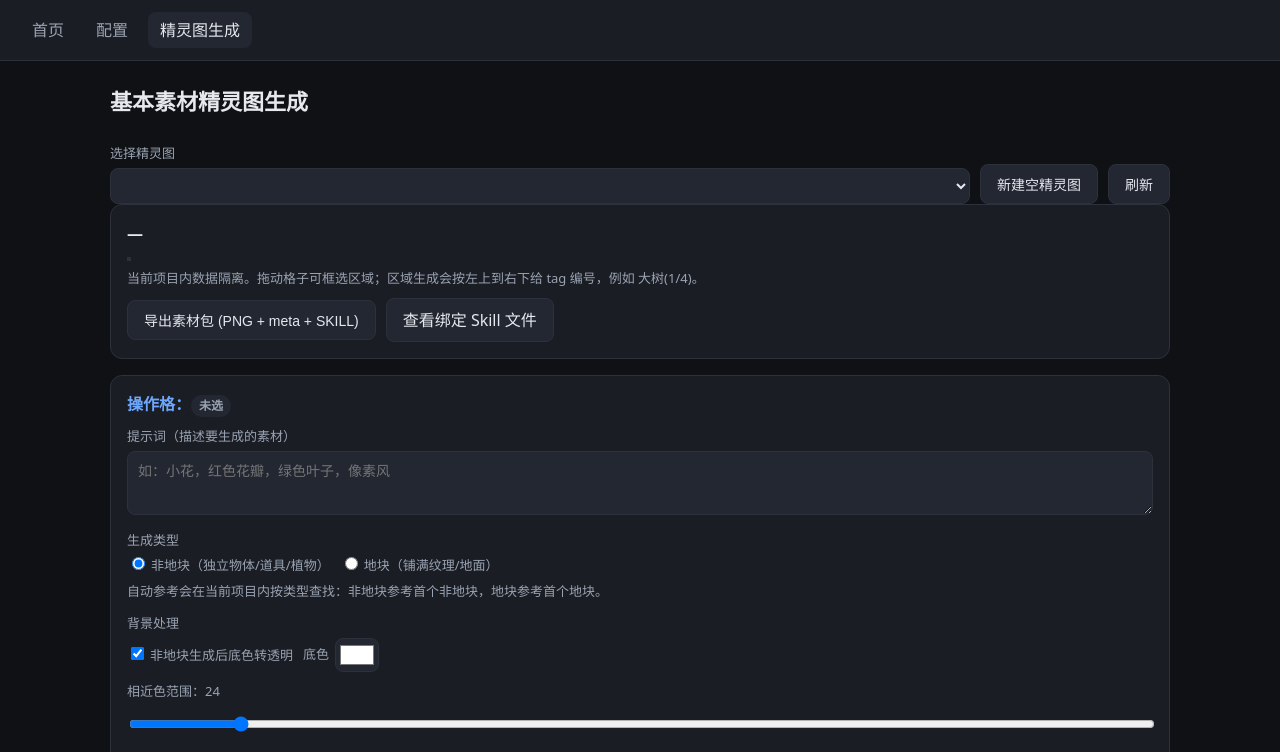
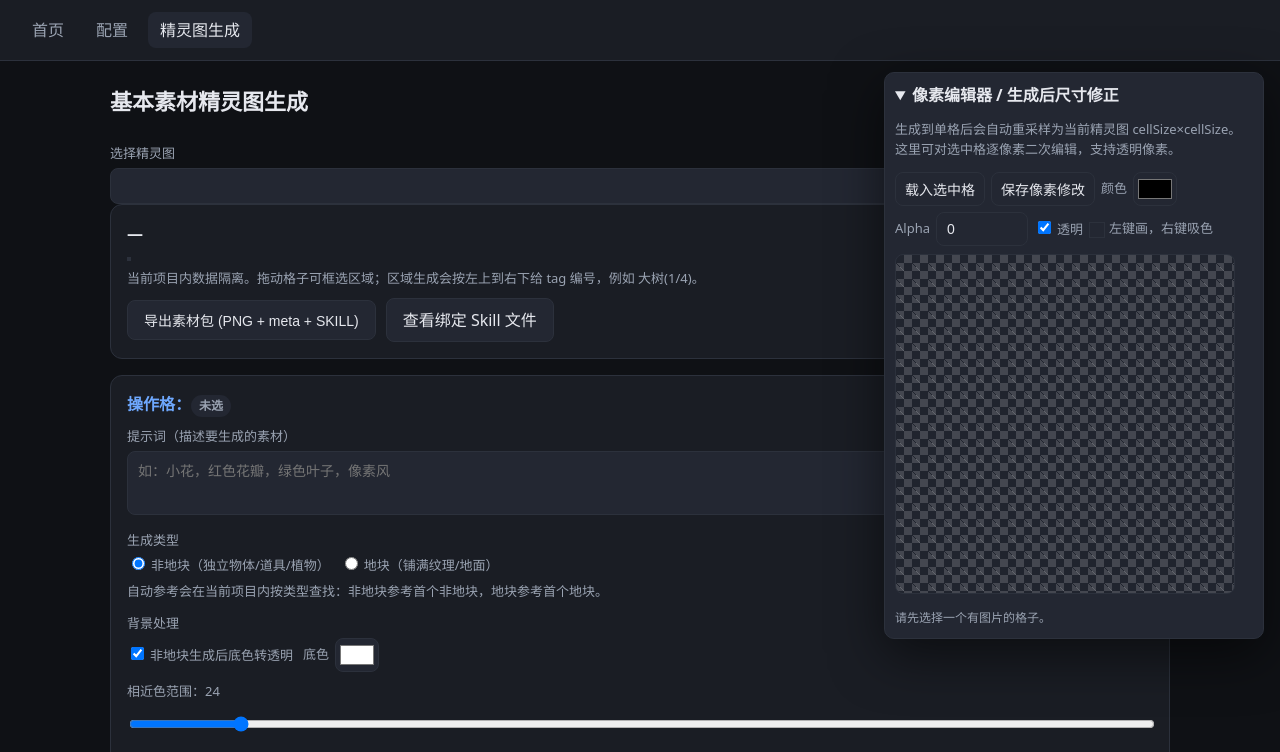
Before and after one commit to Voro123/RPG-Unit-Spawner, a website: page public/sprite.html in a window 1280 px wide. Shown: the top 752 px of the page. Drawn offline with Linux system fonts and the light colour scheme; no server answers.

Commit message:
Load floating pixel editor fix on sprite page

```diff
--- a/public/sprite.html
+++ b/public/sprite.html
@@ -92,6 +92,7 @@
   </div>
 
   <script src="/project.js"></script>
+  <script src="/pixel-editor-fix.js"></script>
   <script>
     const $ = (id) => document.getElementById(id);
     let SHEET = null, SEL = null, REGION = null, REF = null;
```
